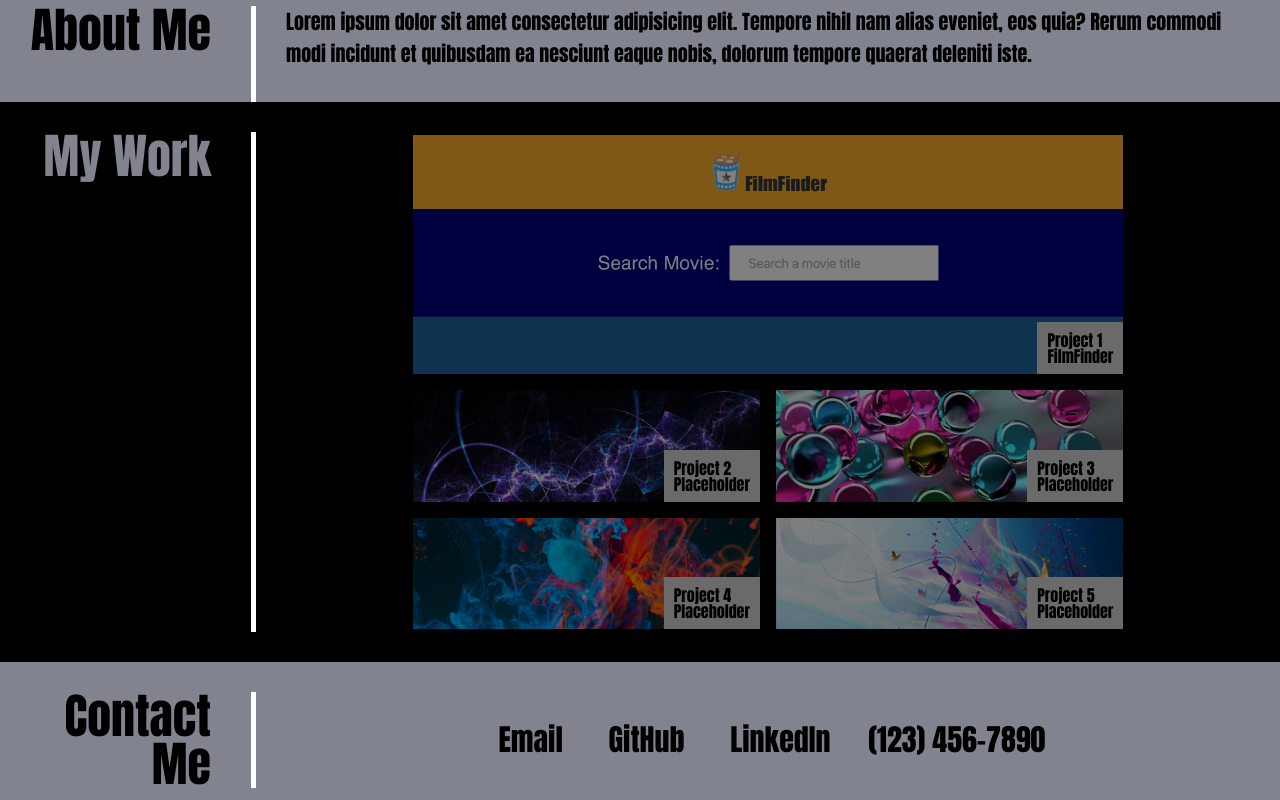
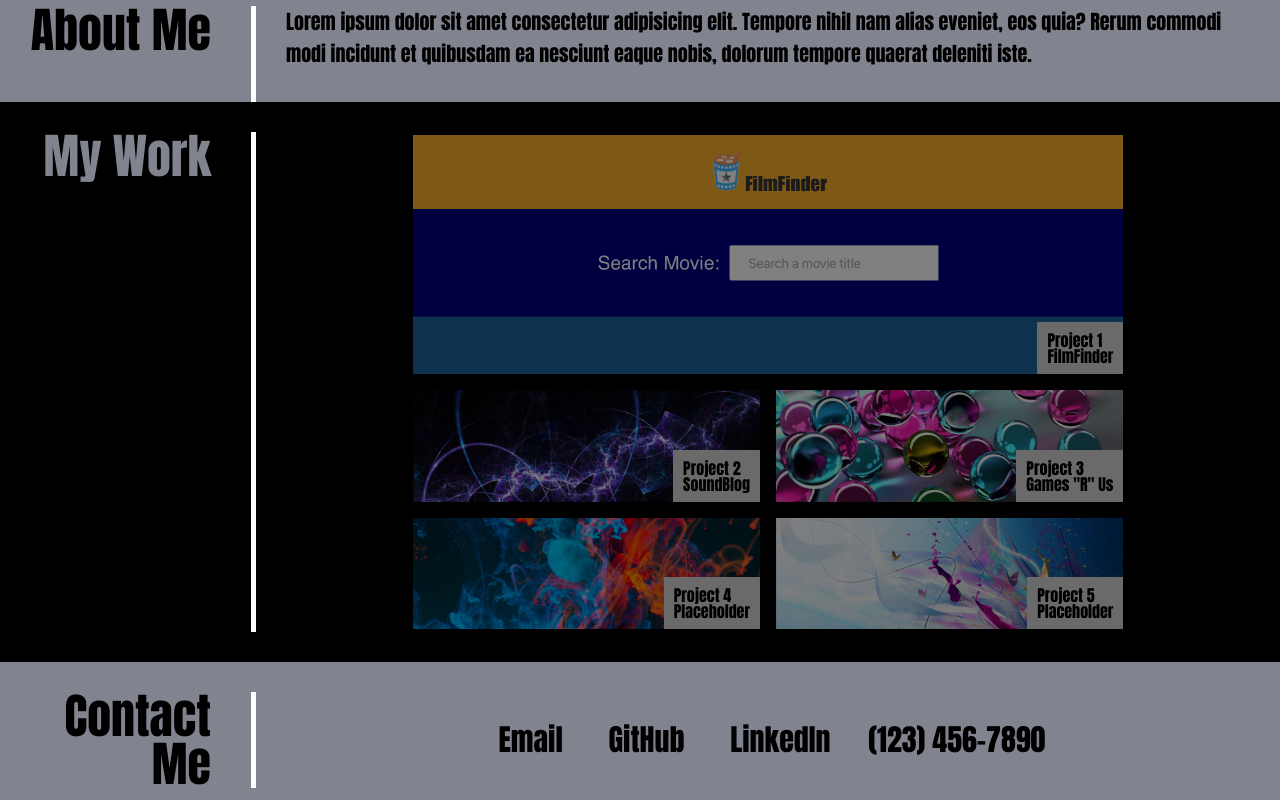
Before and after one commit to Damek-H/My-Portfolio, a plain HTML site: page index.html in a window 1280 px wide. Shown: the part 734-1534 px from the top of the page. Drawn offline with Linux system fonts and the light colour scheme.

Commit message:
Update index.html

```diff
--- a/index.html
+++ b/index.html
@@ -74,13 +74,13 @@
                     <a href="https://soundblog2-app.herokuapp.com/login" target="_blank" class="project project2">
                         <div class="project-label">
                             <h3>Project 2</h3>
-                            <p>Placeholder</p>
+                            <p>SoundBlog</p>
                         </div>
                     </a>
-                    <a href="" target="_blank" class="project project3">
+                    <a href="https://gamesruss.herokuapp.com/" target="_blank" class="project project3">
                         <div class="project-label">
                             <h3>Project 3</h3>
-                            <p>Placeholder</p>
+                            <p>Games "R" Us</p>
                         </div>
                     </a>
                     <a href="" target="_blank" class="project project4">
```
